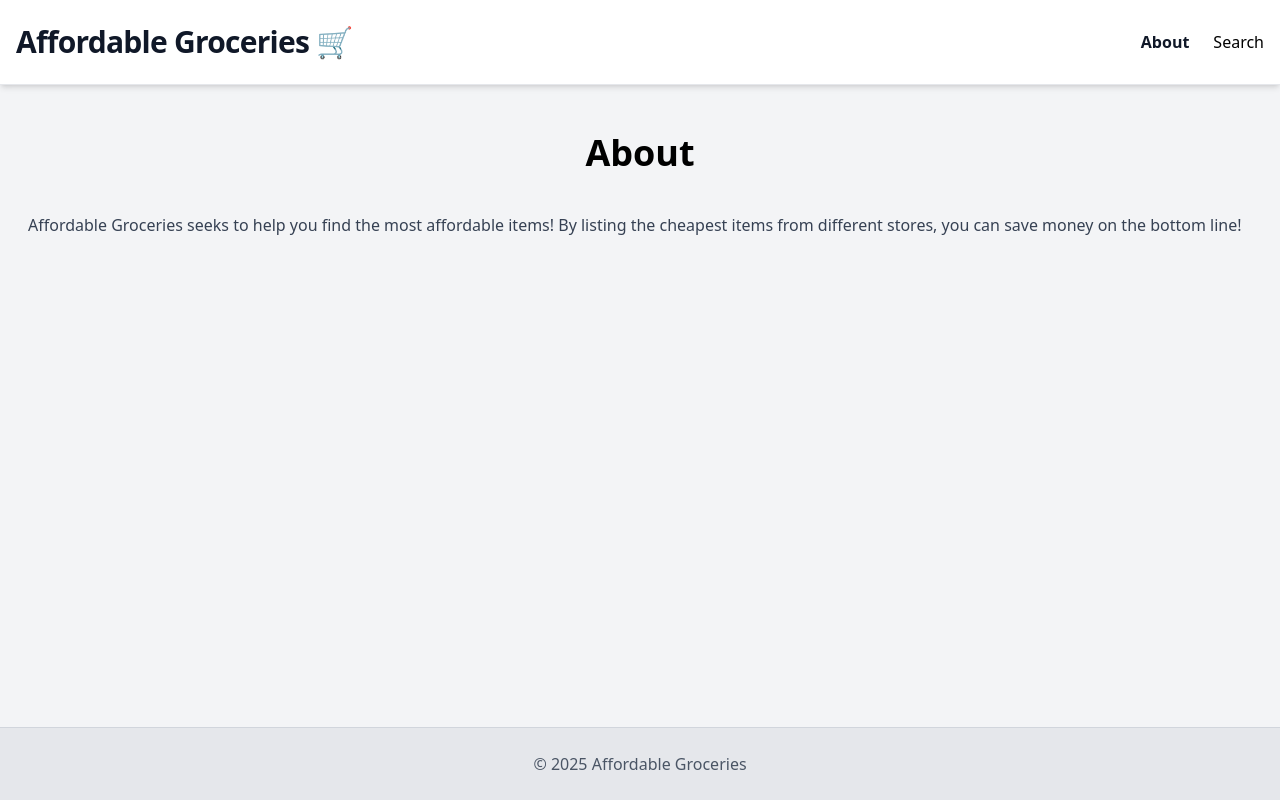
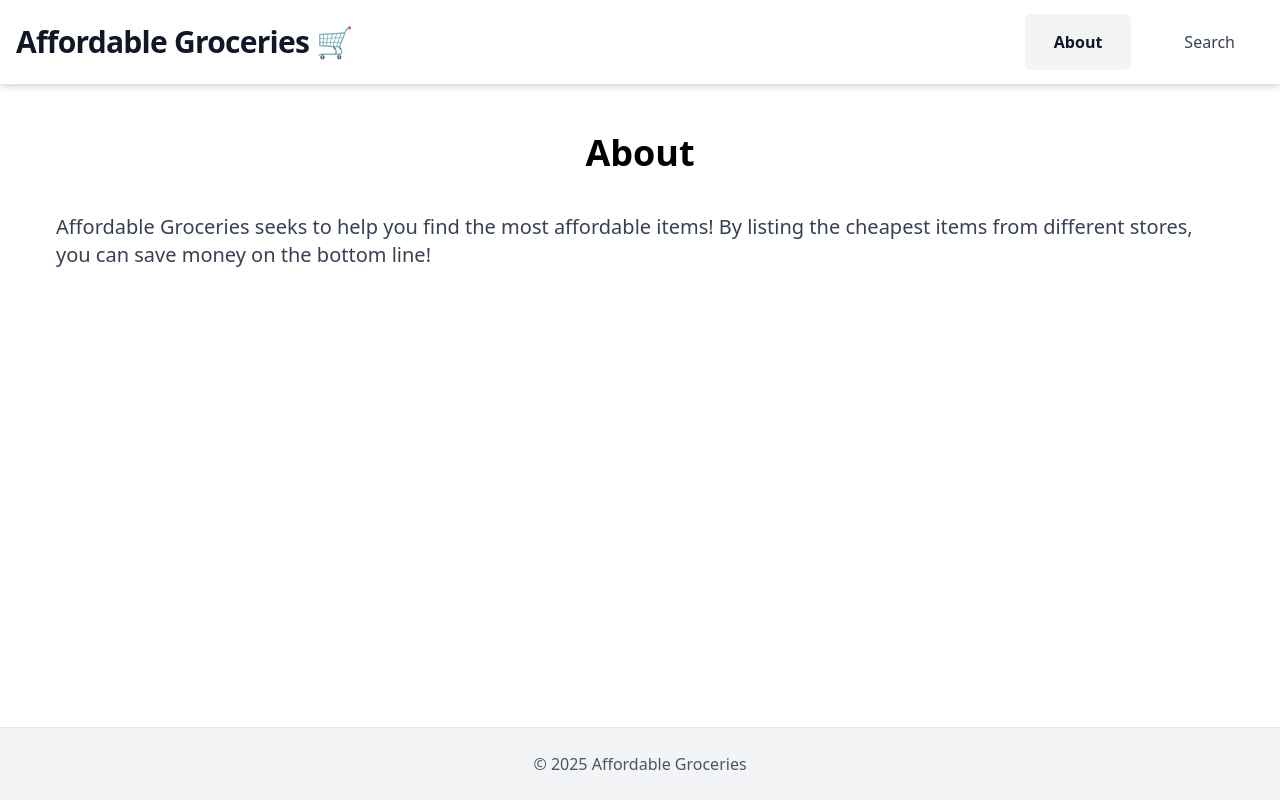
Before and after one commit to neidymlg/CPSC-449-Grocery-Website, a React (Vite) app in the folder client/: page /about in a window 1280 px wide. Built offline with nearby package versions, Linux system fonts and the light colour scheme.

Commit message:
some style changes

```diff
--- a/client/src/routes/__root.tsx
+++ b/client/src/routes/__root.tsx
@@ -1,7 +1,7 @@
 import { createRootRoute, Outlet, Link } from "@tanstack/react-router";
 
 const Layout = () => (
-  <div className="bg-gray-100 min-h-screen flex flex-col">
+  <div className="bg-white min-h-screen flex flex-col">
     <header className="bg-white shadow-md sticky top-0 z-10 border-b border-gray-200">
       <div className="container mx-auto px-4 py-6 flex items-center justify-between">
         <h1 className="text-3xl font-bold tracking-tight text-gray-900">
@@ -23,9 +23,10 @@ const Layout = () => (
             <li>
               <Link
                 to="/about"
-                className="hover:text-gray-700 transition-colors duration-200"
+                className="hover:bg-gray-100 hover:text-gray-900 text-gray-700 border border-transparent hover:border-gray-300 transition-colors duration-200 px-7 py-4 rounded-md"
                 activeProps={{
-                  className: "font-bold text-gray-900",
+                  className:
+                    "font-bold text-gray-900 border border-gray-300 bg-gray-100",
                 }}
               >
                 About
@@ -35,9 +36,10 @@ const Layout = () => (
               <Link
                 to="/search"
                 search={{ q: "" }}
-                className="hover:text-gray-700 transition-colors duration-200"
+                className="hover:bg-gray-100 hover:text-gray-900 text-gray-700 border border-transparent hover:border-gray-300 transition-colors duration-200 px-7 py-4 rounded-md"
                 activeProps={{
-                  className: "font-bold text-gray-900",
+                  className:
+                    "font-bold text-gray-900 border border-gray-300 bg-gray-100",
                 }}
               >
                 Search
@@ -50,7 +52,7 @@ const Layout = () => (
     <main className="flex-grow container mx-auto px-4 py-12">
       <Outlet />
     </main>
-    <footer className="bg-gray-200 text-gray-600 py-6 border-t border-gray-300">
+    <footer className="bg-gray-100 text-gray-600 py-6 border-t border-gray-200">
       <div className="container mx-auto px-4 text-center">
         <p>&copy; {new Date().getFullYear()} Affordable Groceries</p>
       </div>
--- a/client/src/routes/about.tsx
+++ b/client/src/routes/about.tsx
@@ -10,8 +10,8 @@ function RouteComponent() {
       <section className="text-center mb-10">
         <h2 className="text-4xl font-extrabold">About</h2>
       </section>
-      <section className="px-3">
-        <p className="text-large text-gray-700">
+      <section className="px-10">
+        <p className="text-xl text-gray-700">
           Affordable Groceries seeks to help you find the most affordable items!
           By listing the cheapest items from different stores, you can save
           money on the bottom line!
```
